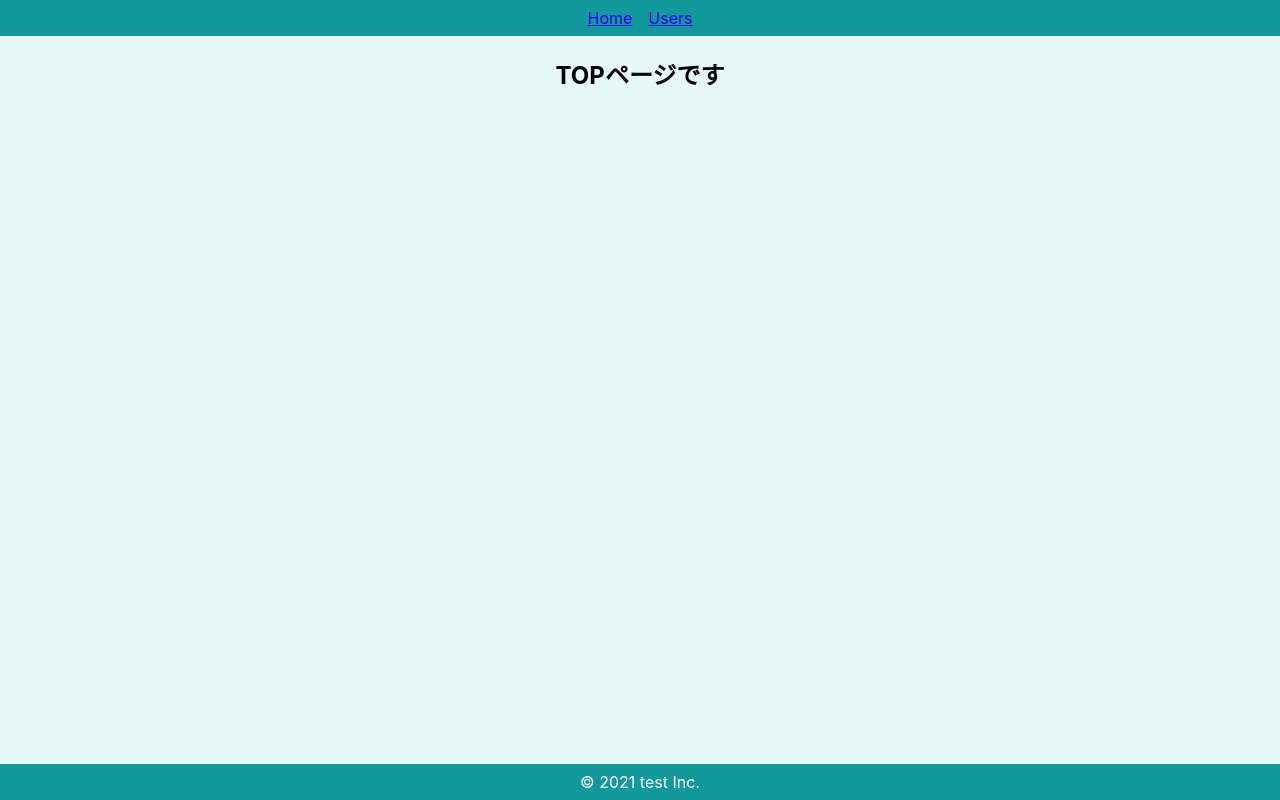
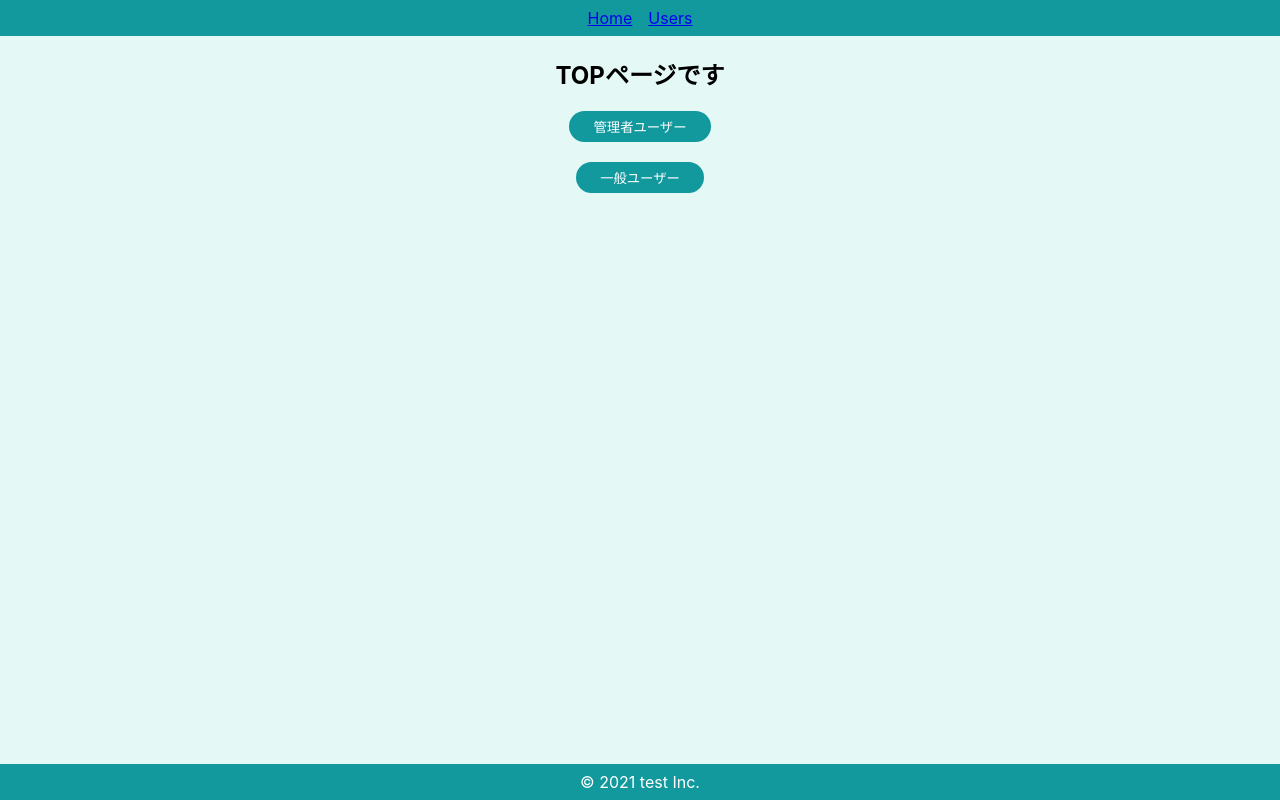
Before and after one commit to Takahiro800/React-modern-stepup, a React (Create React App) app in the folder section6/: page / in a window 1280 px wide. Built offline with nearby package versions, Linux system fonts and the light colour scheme.

Commit message:
feat(section6): 35 ツライ例を実装してみる

```diff
--- a/section6/src/components/atoms/button/SecondaryButton.jsx
+++ b/section6/src/components/atoms/button/SecondaryButton.jsx
@@ -2,8 +2,8 @@
 import { BaseButton } from "./BaseButton";
 
 export const SecondaryButton = (props) => {
-  const { children } = props;
-  return <SButton>{children}</SButton>;
+  const { children, onClick } = props;
+  return <SButton onClick={onClick}>{children}</SButton>;
 };
 
 const SButton = styled(BaseButton)`
--- a/section6/src/components/molecules/user/UserIconWithName.jsx
+++ b/section6/src/components/molecules/user/UserIconWithName.jsx
@@ -1,11 +1,12 @@
 import styled from "styled-components";
 
 export const UserIconWithName = (props) => {
-  const { image, name } = props;
+  const { image, name, isAdmin } = props;
   return (
     <SContainer>
       <SImg height={160} width={160} src={image} alt={name} />
       <SName>{name}</SName>
+      {isAdmin && <SEdit>編集</SEdit>}
     </SContainer>
   );
 };
@@ -24,3 +25,9 @@
   margin: 0;
   color: #40514e;
 `;
+
+const SEdit = styled.span`
+  text-decoration: underline;
+  color: #aaa;
+  cursor: pointer;
+`;
--- a/section6/src/components/organisms/user/UserCard.jsx
+++ b/section6/src/components/organisms/user/UserCard.jsx
@@ -3,10 +3,10 @@
 import { UserIconWithName } from "../../molecules/user/UserIconWithName";
 
 export const UserCard = (props) => {
-  const { user } = props;
+  const { user, isAdmin } = props;
   return (
     <Card>
-      <UserIconWithName name={user.name} image={user.image} />
+      <UserIconWithName name={user.name} image={user.image} isAdmin={isAdmin} />
       <SDL>
         <dt>メール</dt>
         <dd>{user.email}</dd>
--- a/section6/src/components/pages/Top.jsx
+++ b/section6/src/components/pages/Top.jsx
@@ -1,9 +1,22 @@
+import { useHistory } from "react-router";
 import styled from "styled-components";
+import { SecondaryButton } from "../atoms/button/SecondaryButton";
 
 export const Top = () => {
+  const history = useHistory();
+
+  const onClickAdmin = () =>
+    history.push({ pathname: "/users", state: { isAdmin: true } });
+  const onClickGeneral = () =>
+    history.push({ pathname: "/users", state: { isAdmin: false } });
+
   return (
     <SContainer>
       <h2>TOPページです</h2>
+      <SecondaryButton onClick={onClickAdmin}>管理者ユーザー</SecondaryButton>
+      <br />
+      <br />
+      <SecondaryButton onClick={onClickGeneral}>一般ユーザー</SecondaryButton>
     </SContainer>
   );
 };
--- a/section6/src/components/pages/Users.jsx
+++ b/section6/src/components/pages/Users.jsx
@@ -1,3 +1,4 @@
+import { useLocation } from "react-router";
 import styled from "styled-components";
 import { SearchInput } from "../molecules/SearchInput";
 import { UserCard } from "../organisms/user/UserCard";
@@ -17,13 +18,16 @@
 });
 
 export const Users = () => {
+  const { state } = useLocation();
+  const isAdmin = state ? state.isAdmin : false;
+
   return (
     <SContainer>
       <h2>ユーザー一覧</h2>
       <SearchInput />
       <SUserArea>
         {users.map((user) => (
-          <UserCard key={user.id} user={user} />
+          <UserCard key={user.id} user={user} isAdmin={isAdmin} />
         ))}
       </SUserArea>
     </SContainer>
```
